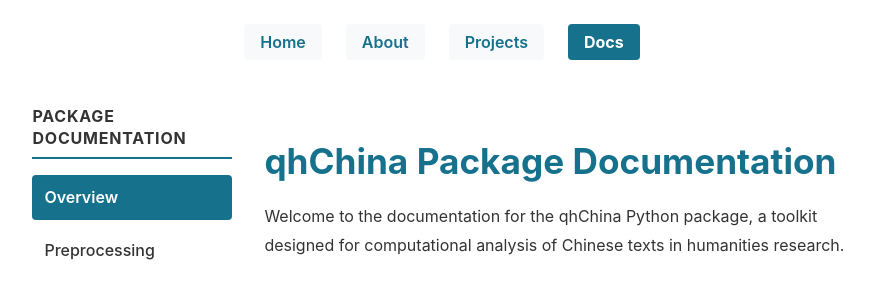
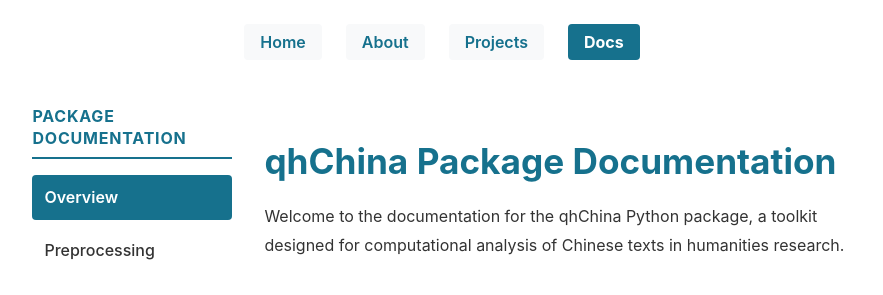
Before and after one commit to mcjkurz/qhchina, a Jekyll site: the page built from docs/pkg_docs/index.md, in a window 1280 px wide. Shown: the part 461-756 px from the top of the page, without its empty margins (198-1081 px from the left). Built offline with Jekyll 4.4.1, drawn with Linux system fonts in a browser that asks for light colours.

Commit message:
website layout change

```diff
--- a/docs/_sass/main.scss
+++ b/docs/_sass/main.scss
@@ -9,6 +9,10 @@
   --link-color: #135f77;
   --link-hover: #1e99be;
   --spacing-unit: 1rem;
+}
+
+html {
+  scroll-behavior: smooth;
 }
 
 body {
@@ -424,7 +428,7 @@
 .docs-nav h3 {
   margin-top: 0;
   font-size: 1rem;
-  color: var(--text-color);
+  color: var(--primary-color);
   text-transform: uppercase;
   letter-spacing: 0.05em;
   font-weight: 700;
@@ -471,6 +475,13 @@
   max-width: 100% !important;
   order: 2 !important;
   width: auto !important;
+  scroll-margin-top: 0 !important;
+}
+
+.docs-content h1,
+.docs-content h2,
+.docs-content h3 {
+  scroll-margin-top: calc(2 * var(--spacing-unit));
 }
 
 /* Responsive docs layout */
```
Also changed, not shown: docs/_layouts/docs_with_sidebar.html (+16 -0 lines).
